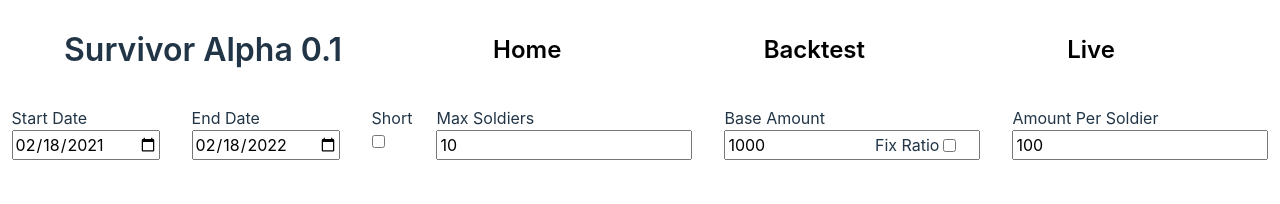
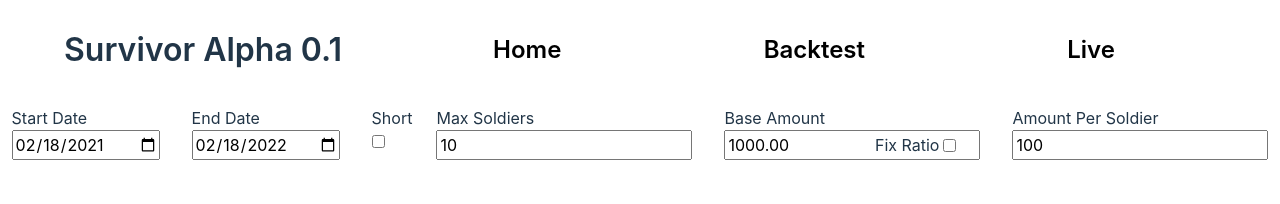
Before and after one commit to ferpar/survivorUI, a React (Vite) app: page /backtest in a window 1280 px wide. Shown: the top 204 px of the page. Built offline with nearby package versions, Linux system fonts and the light colour scheme; no server answers.

Commit message:
minor styling update, fix decimals in base amount input

```diff
--- a/src/components/BackOptions/BackOptions.tsx
+++ b/src/components/BackOptions/BackOptions.tsx
@@ -126,7 +126,7 @@ const BackOptions = () => {
               name="base-amount"
               min={100}
               step={100}
-              value={baseAmount}
+              value={baseAmount.toFixed(2)}
               onChange={amountChangeHandler}
             />
             <RatioCheck>
--- a/src/components/SideSummary/SideSummary.tsx
+++ b/src/components/SideSummary/SideSummary.tsx
@@ -76,7 +76,7 @@ const Wrapper = styled.div`
   display: flex;
   flex-direction: column;
   padding: 1rem 16px;
-  border-radius: 5px;
+  border-radius: 0 5px 5px 5px;
 `;
 
 const ToggleButton = styled.button`
```
